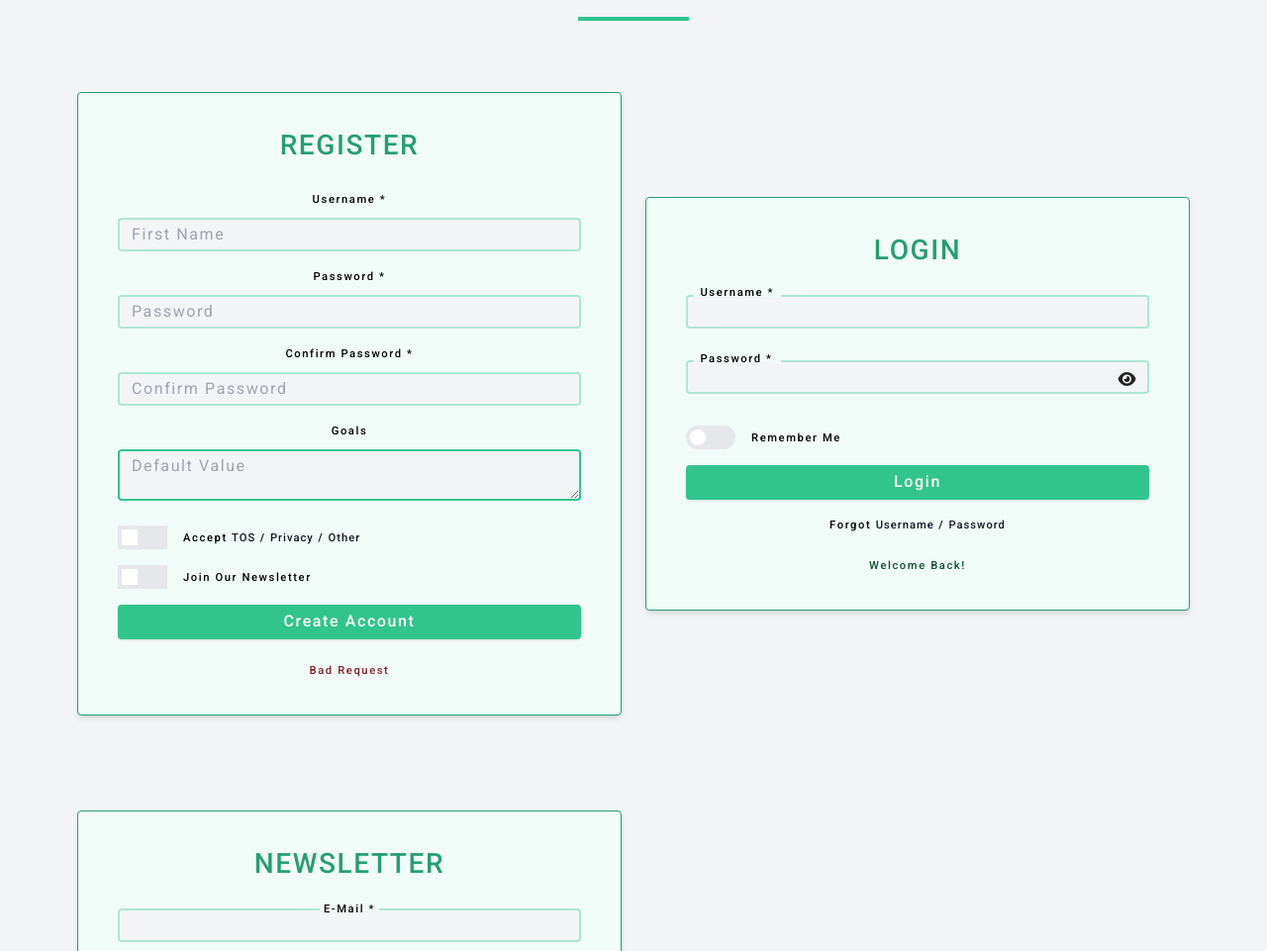
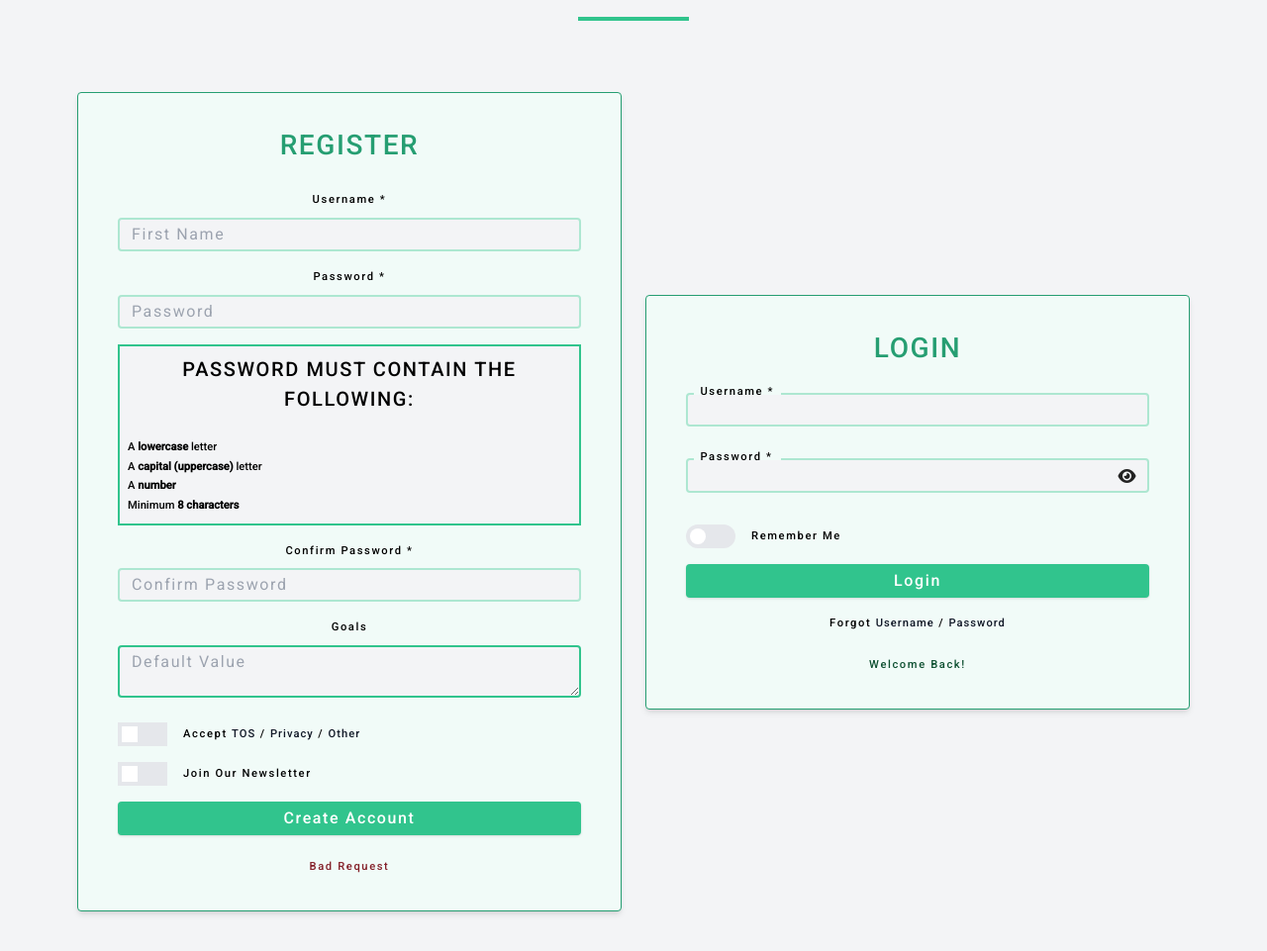
Before and after one commit to micex-pro/mpod, a PHP site: page / in a window 1280 px wide. Shown: the part 2506-3467 px from the top of the page at 99% size. Run offline with PHP 8.4, Linux system fonts and the light colour scheme.

Commit message:
11/05/2023

```diff
--- a/assets/css/global.css
+++ b/assets/css/global.css
@@ -655,8 +655,7 @@ input:checked + .slider:before {
   position: absolute;
   right: 0;
   text-align: right;
-  top: 25%;
-  transform: translateY(-25%);
+  margin-top: 0.25rem;
 }
 
 .form-password-visibility:hover{
@@ -665,6 +664,22 @@ input:checked + .slider:before {
   box-shadow: none;
   text-shadow: var(--shadow-2);
   color: var(--primary-500);
+}
+
+.password-standards{
+  background-color: var(--color-bg);
+  text-align: left;
+  border: 2px solid var(--primary-500);
+  padding: 0.5rem;
+}
+
+.password-standards h6{
+  text-align: center;
+}
+
+.password-standards p{
+  margin: 0;
+  font-size: var(--smallText);
 }
 
 /* End Of Form */
--- a/assets/js/global.js
+++ b/assets/js/global.js
@@ -31,8 +31,19 @@ window.addEventListener('load', function(){
         }
     });
 
+    rpassword.addEventListener("keyup", function(event){
+        if (rcpassword.value != rpassword.value){
+            rpassword.style.borderColor = "var(--red-mid)";
+            rcpassword.style.borderColor = "var(--red-mid)";
+        }else{
+            rpassword.style.borderColor = "var(--primary-500)";
+            rcpassword.style.borderColor = "var(--primary-500)";
+        }
+    });
+
     // Check for Caps Lock && send form on Enter key
     var lpassword = document.getElementById("lpassword");
+    var lusername = document.getElementById("lusername");
     var capsLockWarning = document.getElementById("capslock-warning");
 
     lpassword.addEventListener("keyup", function(event){
@@ -46,6 +57,21 @@ window.addEventListener('load', function(){
             event.preventDefault();
             let submitBtn = document.querySelector("#lform button[type=submit]");
             submitBtn.click();
+        }
+    });
+    lusername.addEventListener("keyup", function(event){
+        if (event.getModifierState("CapsLock")){
+            capsLockWarning.style.display = "block";
+        }else{
+            capsLockWarning.style.display = "none";
+        }
+    });
+
+    document.addEventListener("keyup", function(event){
+        if (event.getModifierState("CapsLock")){
+            capsLockWarning.style.display = "block";
+        }else{
+            capsLockWarning.style.display = "none";
         }
     });
 
@@ -71,4 +97,6 @@ window.addEventListener('load', function(){
 
         show_input.type = "password";
     });
+
+    // Passwords Standards Validation
 });
--- a/index.html
+++ b/index.html
@@ -206,13 +206,15 @@
         <form action="#register" class="form" id="rform">
           <h4>register</h4>
           <div class="form-row">
-            <label for="name" class="form-label">username *</label>
+            <label for="rusername" class="form-label">username *</label>
             <input
               type="text"
               class="form-input"
               name="ruser"
-              id="username"
+              id="rusername"
               placeholder="first name"
+              pattern="^[a-zA-Z0-9_\-.$@*!]{8,20}$"
+              title="Please enter a username between 8 and 20 characters that includes only letters, numbers, underscores, hyphens, periods, dollar signs, at signs, asterisks, or exclamation marks."
               required
             />
           </div>
@@ -224,8 +226,17 @@
               name="rpass"
               placeholder="password"
               id="rpassword"
+              pattern="^(?=.\d)(?=.[a-z])(?=.[A-Z])(?=.[!@#$%^&*()_+|\-={};:,.?]).{10,}$"
+              title="Must contain at least one number, one uppercase letter, one lowercase letter, one symbol, and be at least 10 characters long."
               required
             />
+          </div>
+          <div class="form-row password-standards">
+            <h6>Password must contain the following:</h6>
+            <p id="letter" class="invalid">A <b>lowercase</b> letter</p>
+            <p id="capital" class="invalid">A <b>capital (uppercase)</b> letter</p>
+            <p id="number" class="invalid">A <b>number</b></p>
+            <p id="length" class="invalid">Minimum <b>8 characters</b></p>
           </div>
           <div class="form-row">
             <label for="rcpassword" class="form-label">confirm Password *</label>
@@ -235,6 +246,8 @@
               name="rcpass"
               placeholder="confirm password"
               id="rcpassword"
+              pattern="^(?=.\d)(?=.[a-z])(?=.[A-Z])(?=.[!@#$%^&*()_+|\-={};:,.?]).{10,}$"
+              title="Must contain at least one number, one uppercase letter, one lowercase letter, one symbol, and be at least 10 characters long."
               required
             />
           </div>
@@ -276,10 +289,10 @@
               type="text"
               class="modern-input"
               name="luser"
-              id="username"
+              id="lusername"
               required
             />
-            <label for="name" class="modern-label">username *</label>
+            <label for="lusername" class="modern-label">username *</label>
           </div>
           <div class="form-row">
             <div class="input-line"></div>
@@ -321,6 +334,8 @@
               class="modern-input"
               name="semail"
               id="form-semail"
+              pattern="^[\w-\.]+@([\w-]+\.)+[\w-]{2,}$"
+              title="Please enter a valid email address."
               required
             />
           </div>
```
